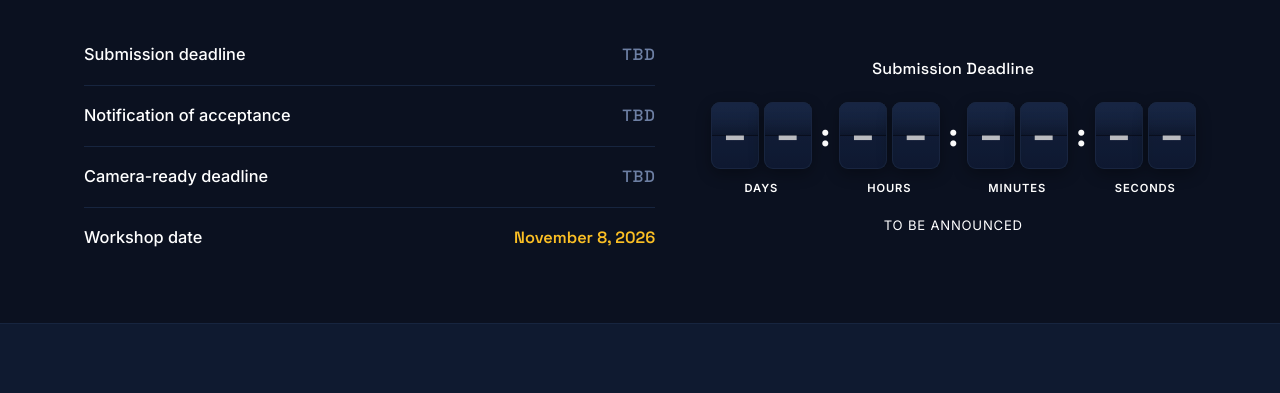
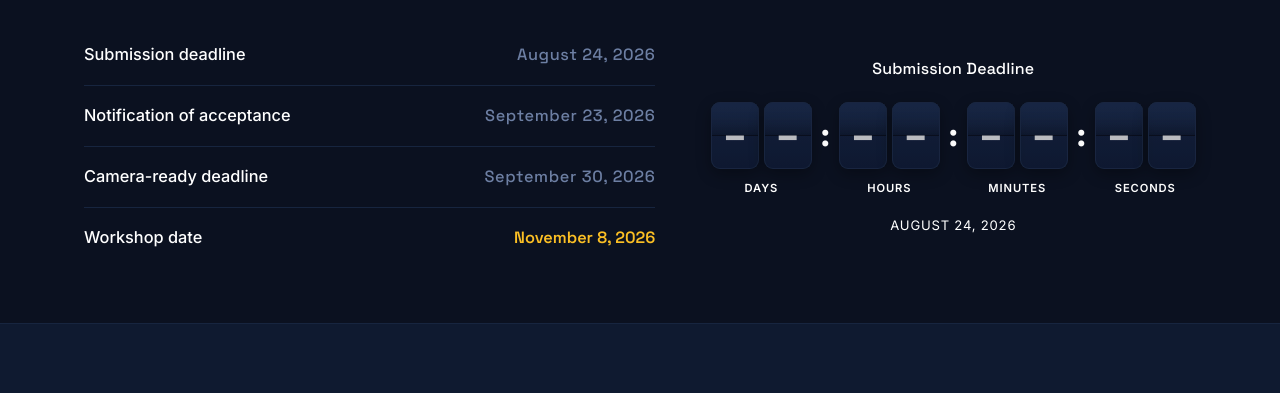
Before and after one commit to hercolelab/LLM4XAI, a plain HTML site: page call-for-papers.html in a window 1280 px wide. Shown: the part 372-765 px from the top of the page. Drawn offline with Linux system fonts and the light colour scheme.

Commit message:
deadlines added

```diff
--- a/call-for-papers.html
+++ b/call-for-papers.html
@@ -47,15 +47,15 @@
         <ul class="date-lines">
           <li>
             <span class="date-name">Submission deadline</span>
-            <span class="date-val tbd">TBD</span>
+            <span class="date-val tbd">August 24, 2026</span>
           </li>
           <li>
             <span class="date-name">Notification of acceptance</span>
-            <span class="date-val tbd">TBD</span>
+            <span class="date-val tbd">September 23, 2026 </span>
           </li>
           <li>
             <span class="date-name">Camera-ready deadline</span>
-            <span class="date-val tbd">TBD</span>
+            <span class="date-val tbd">September 30, 2026</span>
           </li>
           <li class="is-fixed">
             <span class="date-name">Workshop date</span>
@@ -68,7 +68,7 @@
                data-flip-clock
                data-target=""
                data-title="Submission Deadline"
-               data-note="To be announced"></div>
+               data-note="August 24, 2026"></div>
         </div>
       </div>
 
```
Also changed, not shown: index.html (+3 -3 lines).
